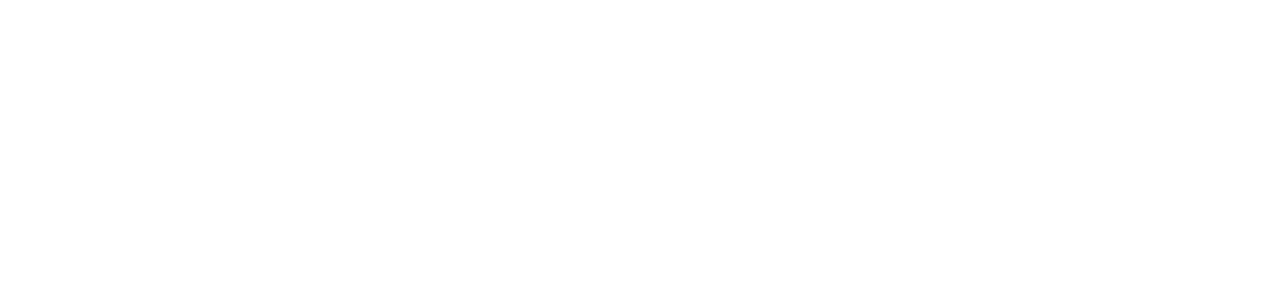
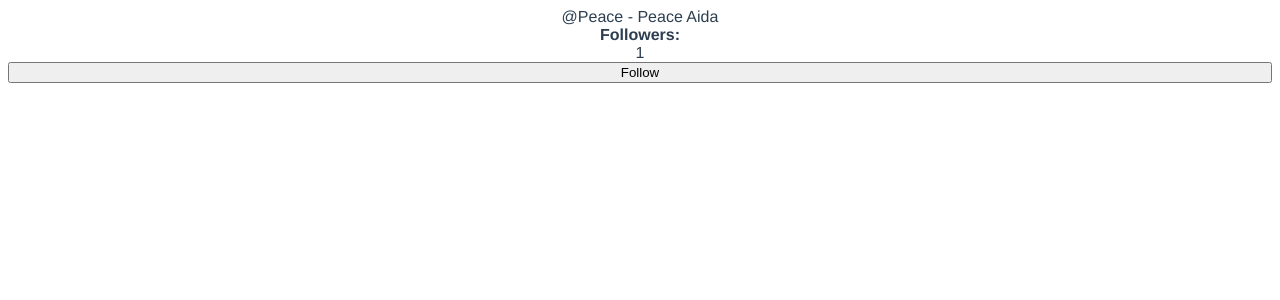
Before and after one commit to Cyebukayire/twotter, a Vue app: page / in a window 1280 px wide. Shown: the top 300 px of the page. Built offline with nearby package versions, Linux system fonts and the light colour scheme.

Commit message:
Added: watches, computed, methods & mounted

```diff
--- a/src/App.vue
+++ b/src/App.vue
@@ -1,11 +1,49 @@
 <template>
-<div></div>
+<div id="app">
+  @{{ user.username }} - {{fullName}}
+  <strong>Followers: </strong> {{followers}}
+  <button @click="followUser">Follow</button>
+</div>
 </template>
 
 <script>
 
 export default {
-  name: 'App'
+  name: 'App',
+  data() {
+    return {
+      followers: 0,
+      user: {
+        id: 1,
+        username: 'Peace',
+        firstName: 'Peace',
+        lastName: 'Aida',
+        email: 'peace@gmail.com',
+        isAdmin: true
+      }
+    }
+  },
+  watch: {
+    followers(newFollowerCount, oldFollowerCount) {
+      if (oldFollowerCount < newFollowerCount) {
+        console.log(`@${this.user.username} has gained a follower`)
+      }
+    }
+  },
+  computed: {
+    fullName() {
+      return `${this.user.firstName} ${this.user.lastName}`
+    }
+  },
+  methods: {
+    followUser() {
+      this.followers++;
+    }
+  },
+  // Runs the functions before the first time to be called
+  mounted() {
+    this.followUser();
+  }
 }
 </script>
 
@@ -16,6 +54,8 @@
   -moz-osx-font-smoothing: grayscale;
   text-align: center;
   color: #2c3e50;
-  margin-top: 60px;
+  display: flex;
+  flex-direction: column;
+  text-align: center;
 }
 </style>
```
